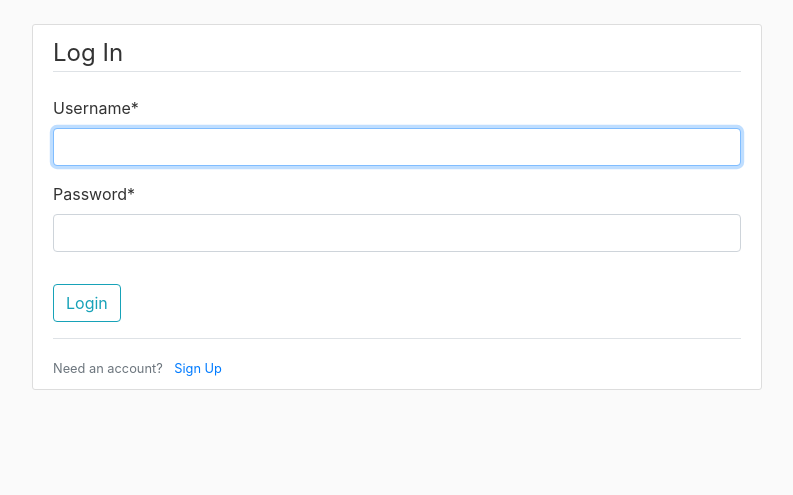
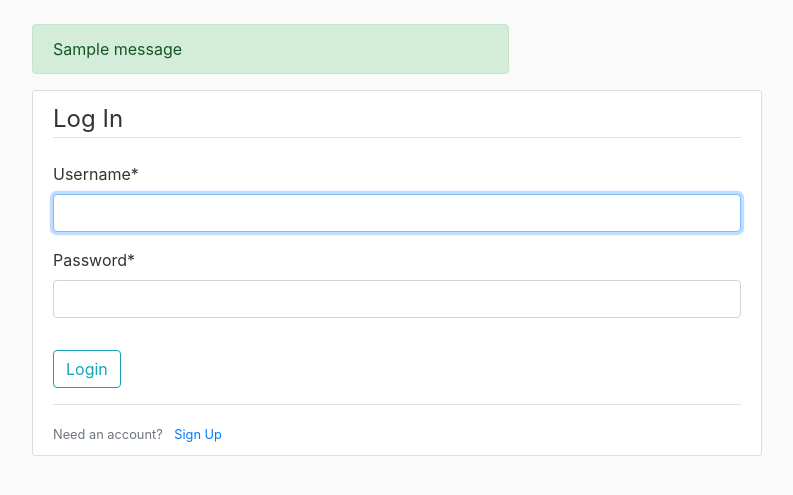
Before and after one commit to tarenrug/DjangoIncomeExpenditureApp, a Django app: page /users/login/ in a window 1280 px wide. Shown: the part 56-551 px from the top of the page, without its empty margins (53-846 px from the left). Run offline with Django 3.2, Linux system fonts and the light colour scheme; one stand-in notice (Sample message) is shown; some libraries are stand-ins or nearby versions.

Commit message:
Pop up message when new user is created works

```diff
--- a/IncomeAndExpenditure/users/templates/users/login.html
+++ b/IncomeAndExpenditure/users/templates/users/login.html
@@ -1,6 +1,18 @@
 {% extends "frontend/base.html" %}
 {% load crispy_forms_tags %}
 {% block content %}
+
+<div class="row">
+    <div class="col-md-8">
+        {% if messages %}
+          {% for message in messages %}
+          <div class="alert alert-{{ message.tags }}">
+            {{ message }}
+          </div>
+          {% endfor %}
+        {% endif %}
+    </div>
+</div>
         <div class="content-section">
             <form method = "POST">
                 {% csrf_token %}
```
Also changed, not shown: IncomeAndExpenditure/users/views.py (+4 -4 lines), IncomeAndExpenditure/db.sqlite3.
